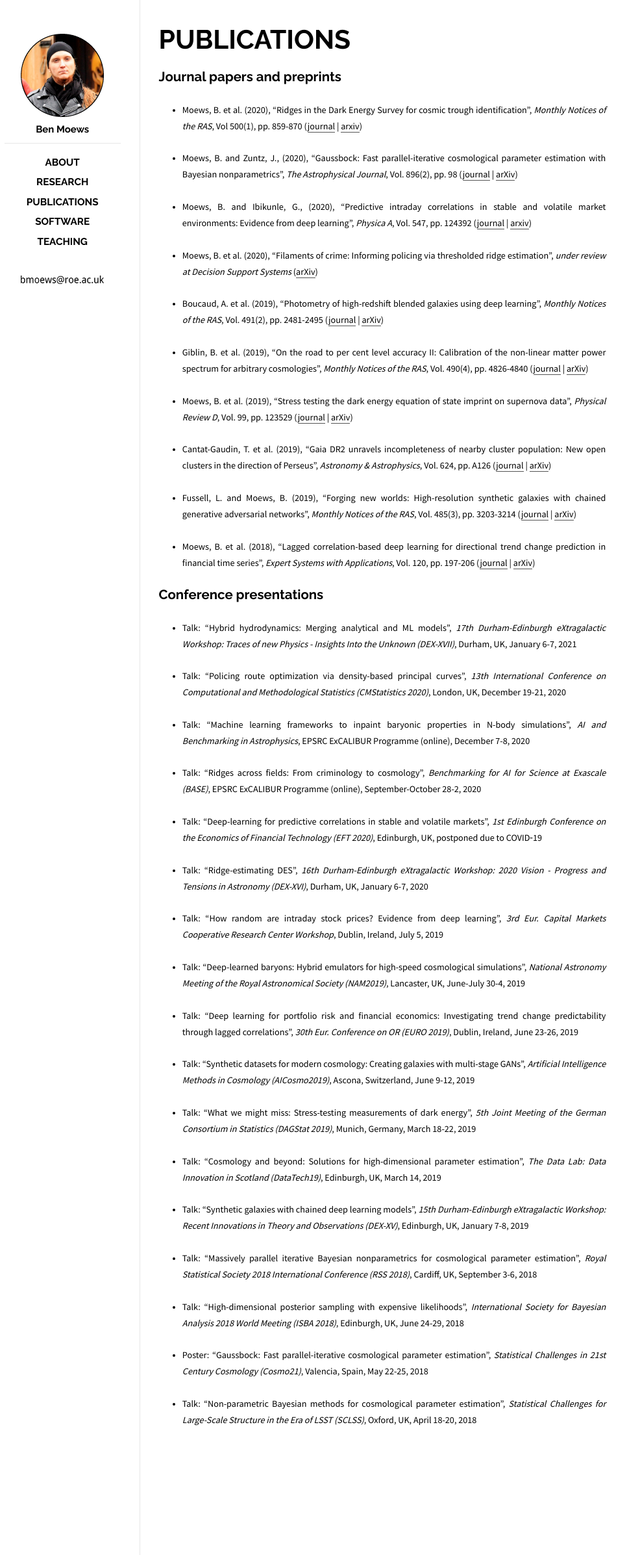
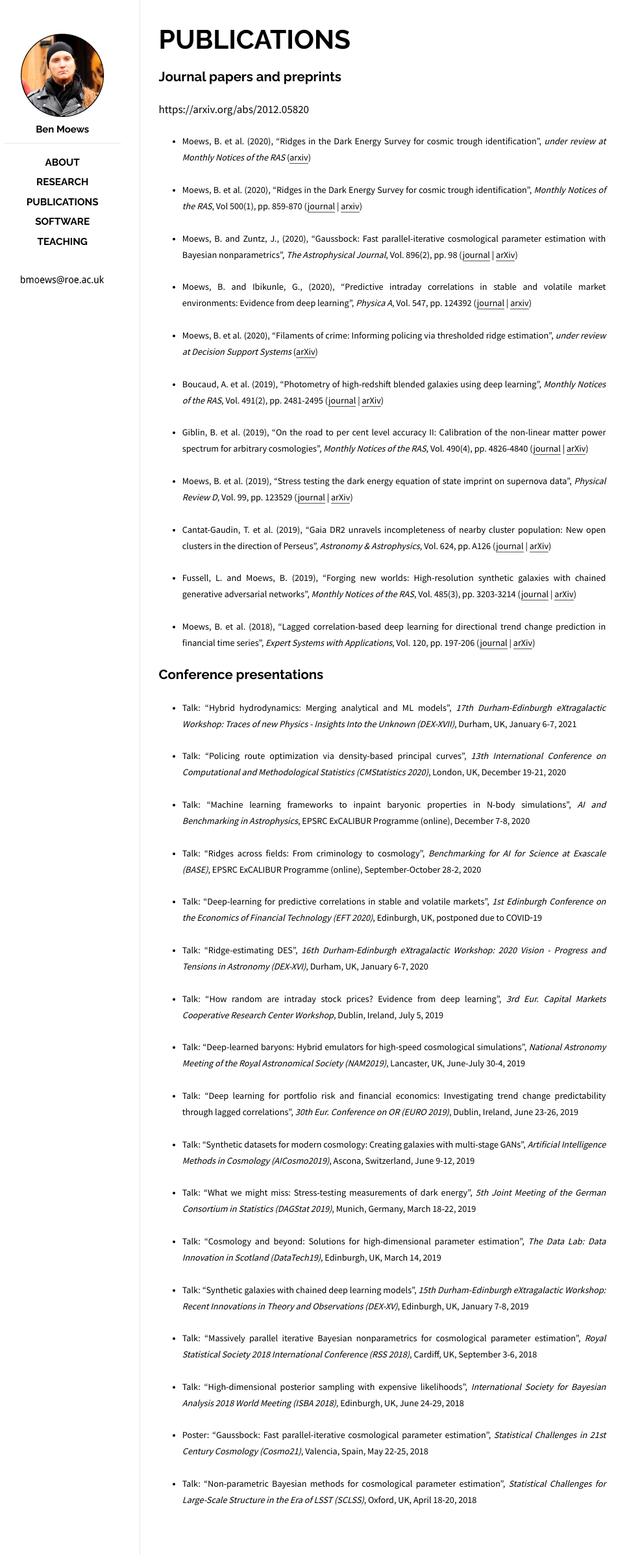
Before and after one commit to moews/moews.github.io, a Jekyll site: the page built from _posts/2017-03-25-publications.md, in a window 1280 px wide. Shown: the whole page at 65% size, without its empty margins (143-1109 px from the left). Built offline with Jekyll 4.4.1, drawn with Linux system fonts in a browser that asks for light colours.

Commit message:
Update 2017-03-25-publications.md

```diff
--- a/_posts/2017-03-25-publications.md
+++ b/_posts/2017-03-25-publications.md
@@ -7,6 +7,10 @@ categories: posts
 ---
 
 ## Journal papers and preprints
+
+https://arxiv.org/abs/2012.05820
+
+* <small>Moews, B. et al. (2020), "Ridges in the Dark Energy Survey for cosmic trough identification", _under review at Monthly Notices of the RAS_ ([arxiv](https://arxiv.org/abs/2012.05820))</small>
 
 * <small>Moews, B. et al. (2020), "Ridges in the Dark Energy Survey for cosmic trough identification", _Monthly Notices of the RAS_, Vol 500(1), pp. 859-870 ([journal](https://doi.org/10.1093/mnras/staa3204) | [arxiv](https://arxiv.org/abs/2005.08583))</small>
 
```
